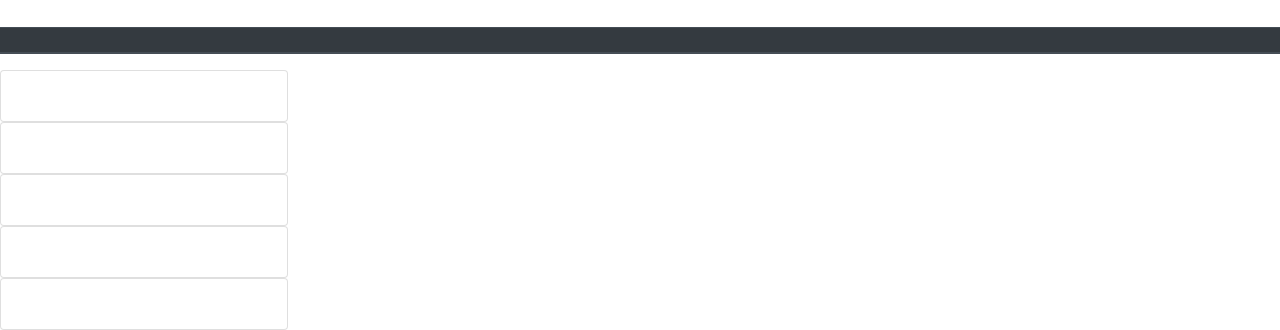
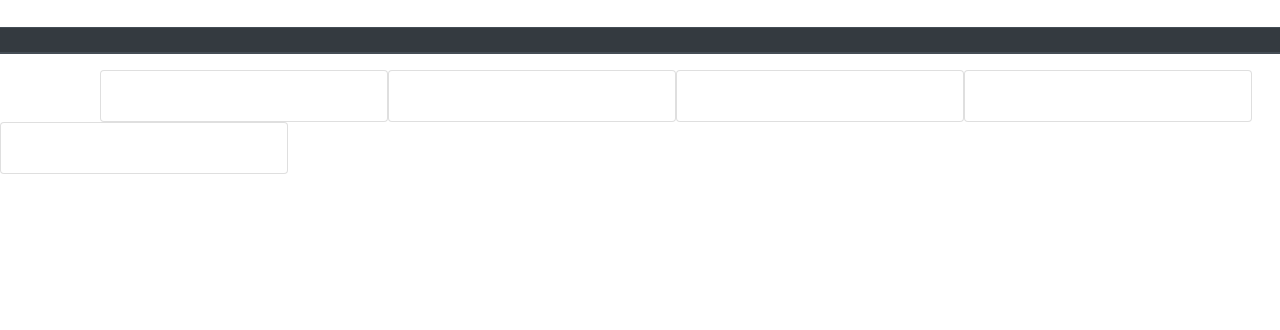
Before and after one commit to javayporter/homework-6-weather-dasher, a plain HTML site: page index.html in a window 1280 px wide. Shown: the part 501-831 px from the top of the page. After the commit the page ends 800 px from the top, so only its background shows below. Drawn offline with nearby package versions, Linux system fonts and the light colour scheme.

Commit message:
updated position of cards that store 5 day forecast

```diff
--- a/index.html
+++ b/index.html
@@ -59,7 +59,7 @@
   </table>
 
   <!--Day 1-->
-  <div class="card" style="width: 18rem;">
+  <div class="card left margin" style="width: 18rem;">
     <div class="card-body">
       <h5 class="card-title date1"></h5>
       <h6 class="card-subtitle mb-2 text-muted city1"></h6>
@@ -69,7 +69,7 @@
   </div>
 
 <!--Day 2-->
-  <div class="card" style="width: 18rem;">
+  <div class="card left" style="width: 18rem;">
     <div class="card-body">
       <h5 class="card-title date2"></h5>
       <h6 class="card-subtitle mb-2 text-muted city2"></h6>
@@ -79,7 +79,7 @@
   </div>
 
 <!--Day 3-->
-  <div class="card" style="width: 18rem;">
+  <div class="card left" style="width: 18rem;">
     <div class="card-body">
       <h5 class="card-title date3"></h5>
       <h6 class="card-subtitle mb-2 text-muted city3"></h6>
@@ -89,7 +89,7 @@
   </div>
 
 <!--Day 4-->
-  <div class="card" style="width: 18rem;">
+  <div class="card left" style="width: 18rem;">
     <div class="card-body">
       <h5 class="card-title date4"></h5>
       <h6 class="card-subtitle mb-2 text-muted city4"></h6>
@@ -99,7 +99,7 @@
   </div>
 
 <!--Day 5-->
-  <div class="card" style="width: 18rem;">
+  <div class="card left" style="width: 18rem;">
     <div class="card-body">
       <h5 class="card-title date5"></h5>
       <h6 class="card-subtitle mb-2 text-muted city5"></h6>
--- a/style.css
+++ b/style.css
@@ -17,3 +17,10 @@ p {
 .move {
     margin-top: 50px;
 }
+.left {
+    float: left;
+}
+
+.margin {
+    margin-left: 100px;
+}
```
